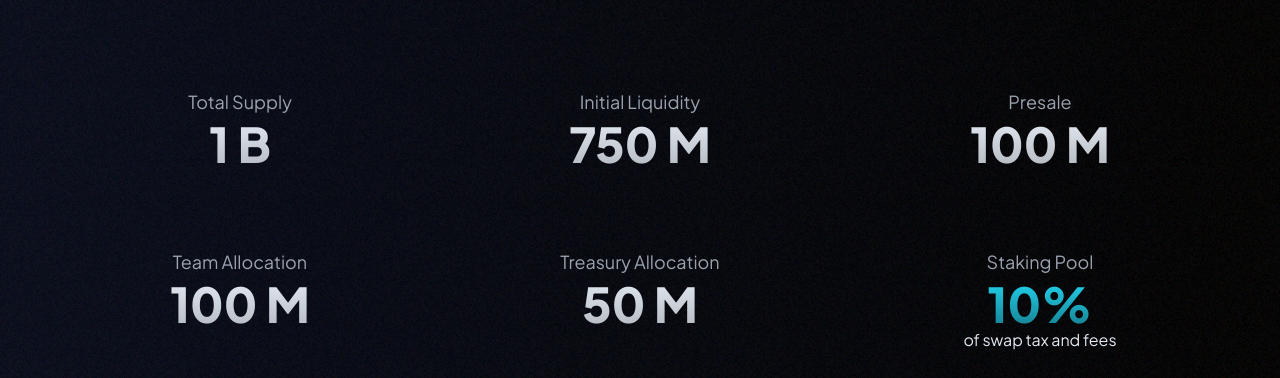
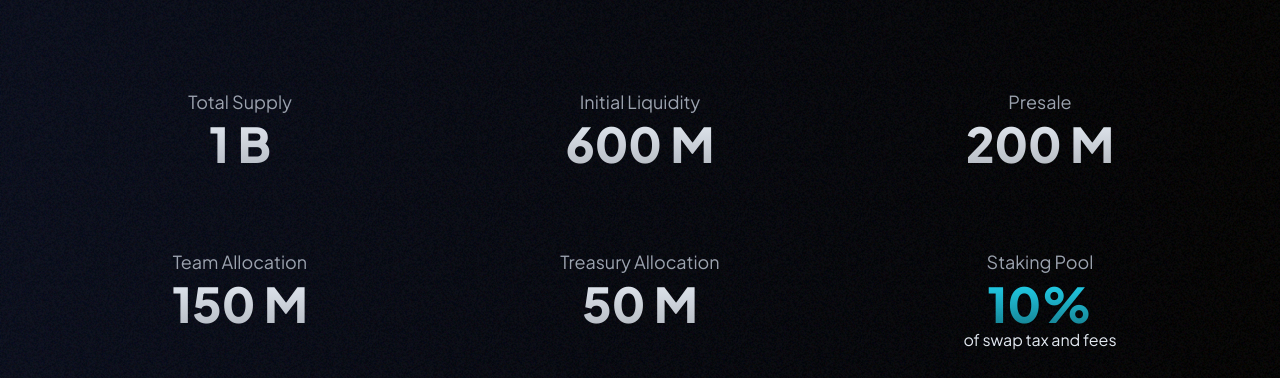
Before and after one commit to cooolman2008/token-launchpad-web, a Next.js app: page / in a window 1280 px wide. Shown: the part 2261-2639 px from the top of the page. Built offline with nearby package versions, Linux system fonts and the light colour scheme.

Commit message:
feat: tokenomics change

```diff
--- a/src/app/components/Tokenomics.tsx
+++ b/src/app/components/Tokenomics.tsx
@@ -24,9 +24,9 @@ export default function Tokenomics() {
 						</p>
 						<div className="w-full flex flex-wrap mt-12">
 							<Numbers name="Total Supply" desc="1 B" />
-							<Numbers name="Initial Liquidity" desc="750 M" />
-							<Numbers name="Presale" desc="100 M" />
-							<Numbers name="Team Allocation" desc="100 M" />
+							<Numbers name="Initial Liquidity" desc="600 M" />
+							<Numbers name="Presale" desc="200 M" />
+							<Numbers name="Team Allocation" desc="150 M" />
 							<Numbers name="Treasury Allocation" desc="50 M" />
 							<Numbers name="Staking Pool" desc="10%" more="of swap tax and fees" />
 							<Numbers name="Swap Taxation" desc="5%" more="on each swap" />
```
